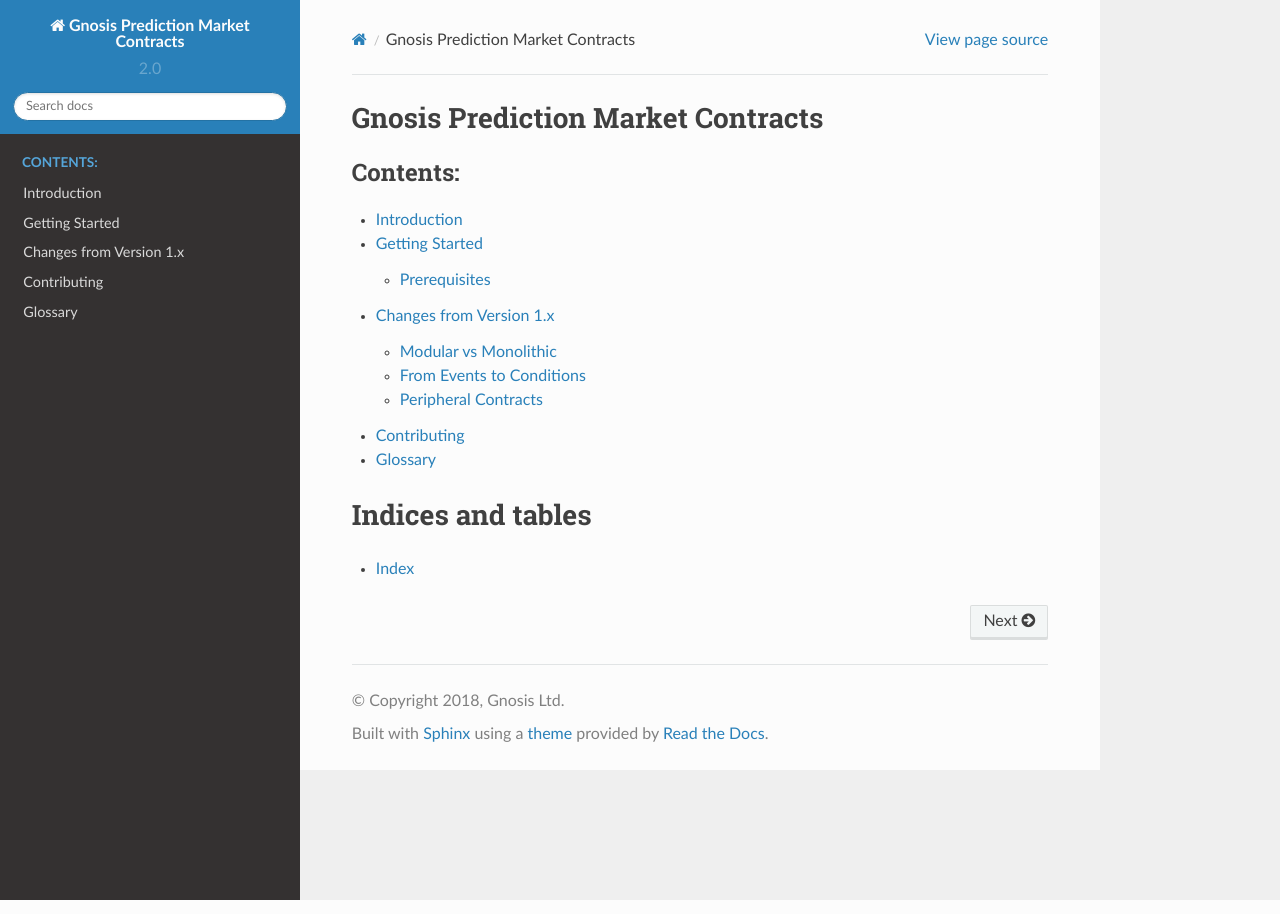
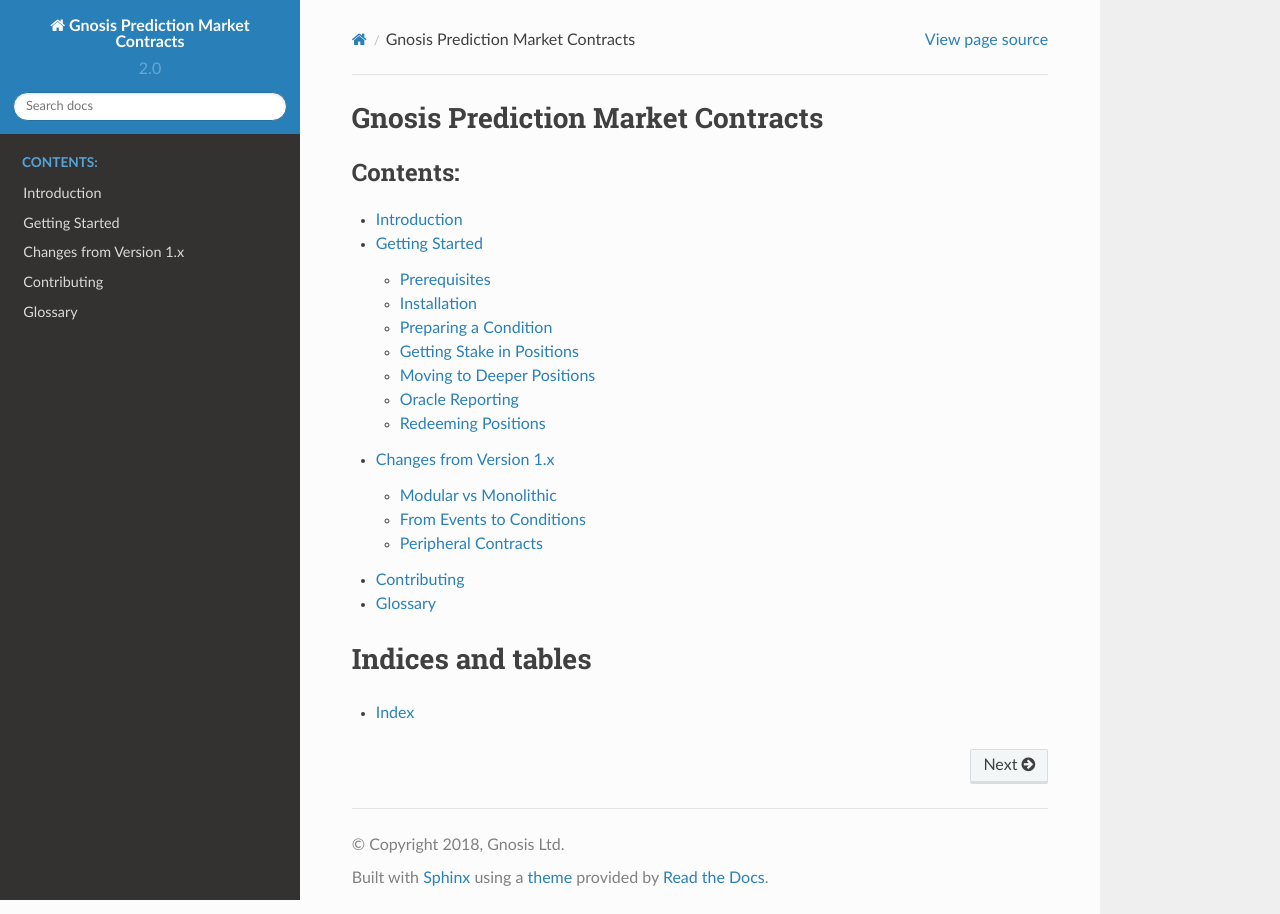
Before and after one commit to gnosis/pm-contracts, a Sphinx documentation site: the page built from docs/index.rst, in a window 1280 px wide. Built offline with Sphinx 7.4.7 and the Read the Docs theme 2.0.0, drawn with Linux system fonts in a browser that asks for light colours; part of the change alters nothing that is shown.

Commit message:
Structured getting started a bit and added some content

```diff
--- a/docs/getting-started.rst
+++ b/docs/getting-started.rst
@@ -1,5 +1,11 @@
 Getting Started
 ===============
+
+.. warning::
+
+    This document refers to a version of the framework which is under development. Some things may change. You may also be interested in `v1`_ of this framework.
+
+.. _v1: https://gnosis-pm-contracts.readthedocs.io/en/v1/
 
 Prerequisites
 -------------
@@ -7,3 +13,44 @@ Prerequisites
 Usage of this smart contract system requires knowledge of `Solidity <https://solidity.readthedocs.io>`_. Additionally, this guide will assume a `Truffle <https://truffleframework.com/>`_ based setup.
 
 The current state of this smart contract system may be found on `Github <https://github.com/gnosis/pm-contracts>`_.
+
+
+Installation
+------------
+
+Via NPM
+~~~~~~~
+
+This developmental framework may be installed from Github through NPM by running the following::
+
+    npm i gnosis/pm-contracts
+
+
+Preparing a Condition
+---------------------
+
+Before predictive assets can exist in the system, a *condition* must be prepared. A condition is a question to be answered in the future by a specific oracle in a particular manner. The following function may be used to prepare a condition:
+
+.. autosolfunction:: ConditionalPaymentProcessor.prepareCondition
+
+
+Getting Stake in Positions
+--------------------------
+
+Splitting and Merging Positions
+~~~~~~~~~~~~~~~~~~~~~~~~~~~~~~~
+
+Transferring Stake
+~~~~~~~~~~~~~~~~~~
+
+
+Moving to Deeper Positions
+--------------------------
+
+
+Oracle Reporting
+----------------
+
+
+Redeeming Positions
+-------------------
```
